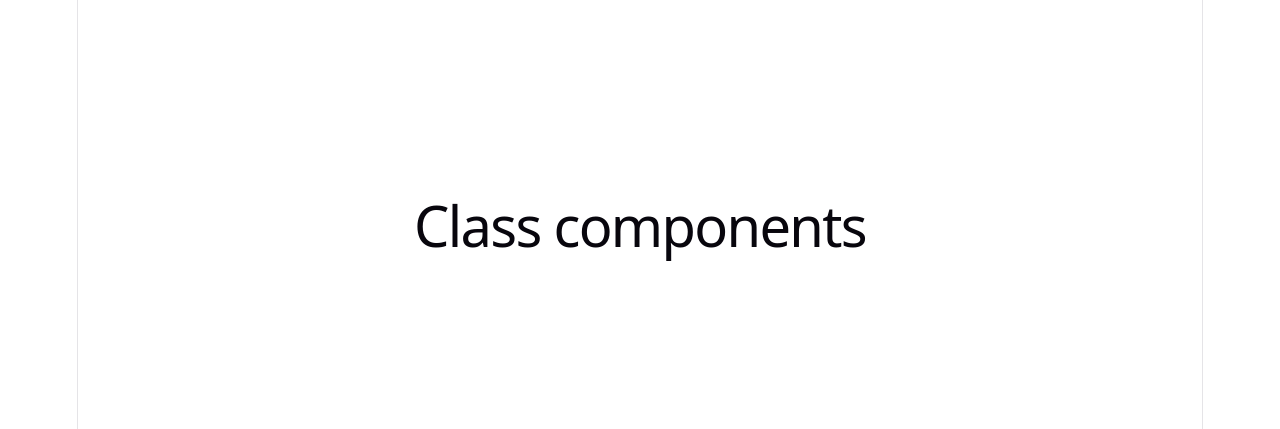
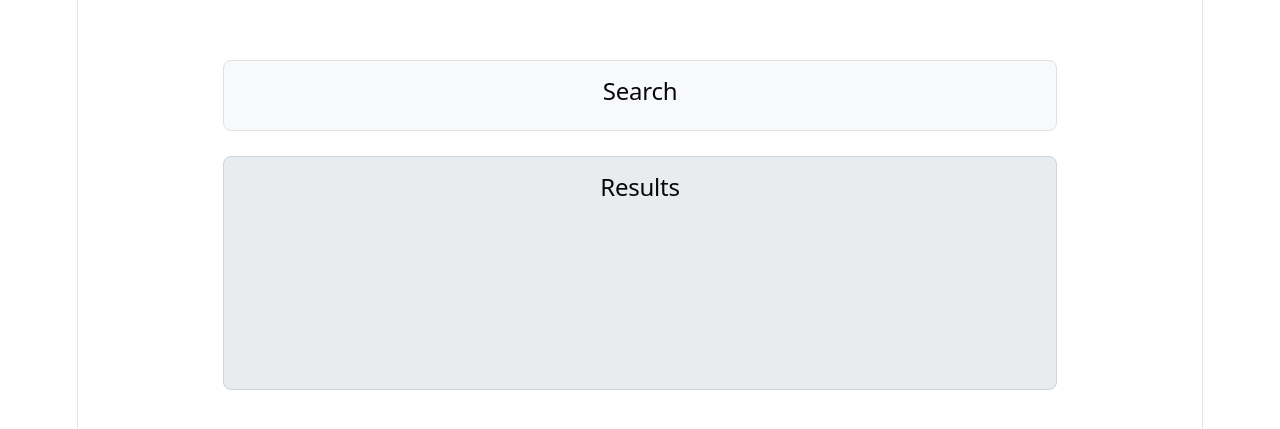
Before and after one commit to Bulbashok/react-2026Q2, a React (Vite) app in the folder class-components/: page / in a window 1280 px wide. Shown: the part 175-604 px from the top of the page. Built offline with nearby package versions, Linux system fonts and the light colour scheme.

Commit message:
feat: implement search and result section

```diff
--- a/class-components/src/App.css
+++ b/class-components/src/App.css
@@ -5,8 +5,30 @@
   place-content: center;
   place-items: center;
   flex-grow: 1;
+  min-height: 100vh;
+}
 
-  @media (max-width: 1024px) {
+.search-section {
+  width: 100%;
+  max-width: 800px;
+  padding: 16px;
+  background: #f8f9fa;
+  border: 1px solid #dee2e6;
+  border-radius: 8px;
+}
+
+.results-section {
+  width: 100%;
+  max-width: 800px;
+  min-height: 200px;
+  padding: 16px;
+  background: #e9ecef;
+  border: 1px solid #ced4da;
+  border-radius: 8px;
+}
+
+@media (max-width: 1024px) {
+  #center {
     padding: 32px 20px 24px;
     gap: 18px;
   }
--- a/class-components/src/App.tsx
+++ b/class-components/src/App.tsx
@@ -1,13 +1,17 @@
+import { Component } from 'react';
 import './App.css';
+import { ResultsSection } from './components/ResultsSection';
+import { SearchSection } from './components/SearchSection';
 
-function App() {
-  return (
-    <>
-      <section id="center">
-        <h1>Class components</h1>
-      </section>
-    </>
-  );
+class App extends Component {
+  render() {
+    return (
+      <div id="center">
+        <SearchSection />
+        <ResultsSection />
+      </div>
+    );
+  }
 }
 
 export default App;
--- /dev/null
+++ b/class-components/src/components/ResultsSection.tsx
@@ -0,0 +1,13 @@
+import { Component } from 'react';
+
+interface Props {}
+
+export class ResultsSection extends Component<Props> {
+  render() {
+    return (
+      <section className="results-section">
+        <h2>Results</h2>
+      </section>
+    );
+  }
+}
--- /dev/null
+++ b/class-components/src/components/SearchSection.tsx
@@ -0,0 +1,13 @@
+import { Component } from 'react';
+
+interface Props {}
+
+export class SearchSection extends Component<Props> {
+  render() {
+    return (
+      <section className="search-section">
+        <h2>Search</h2>
+      </section>
+    );
+  }
+}
```
